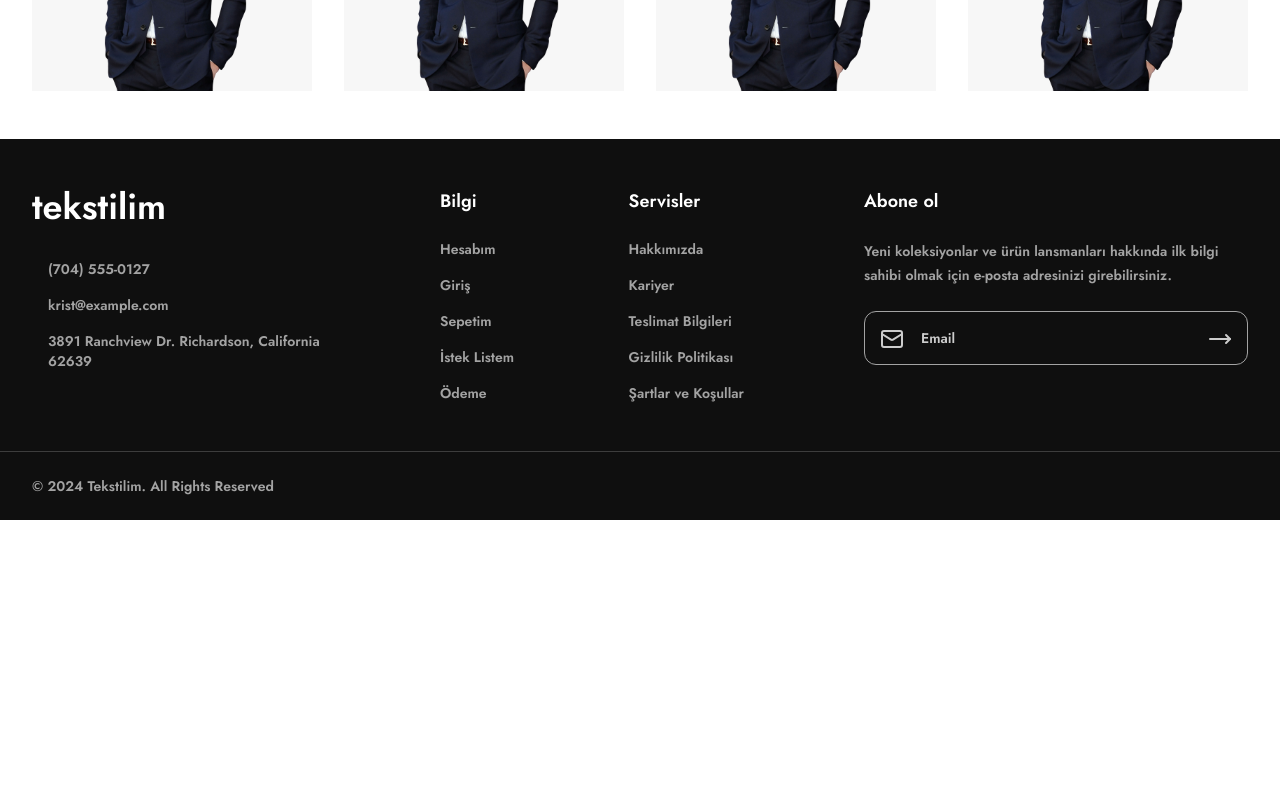
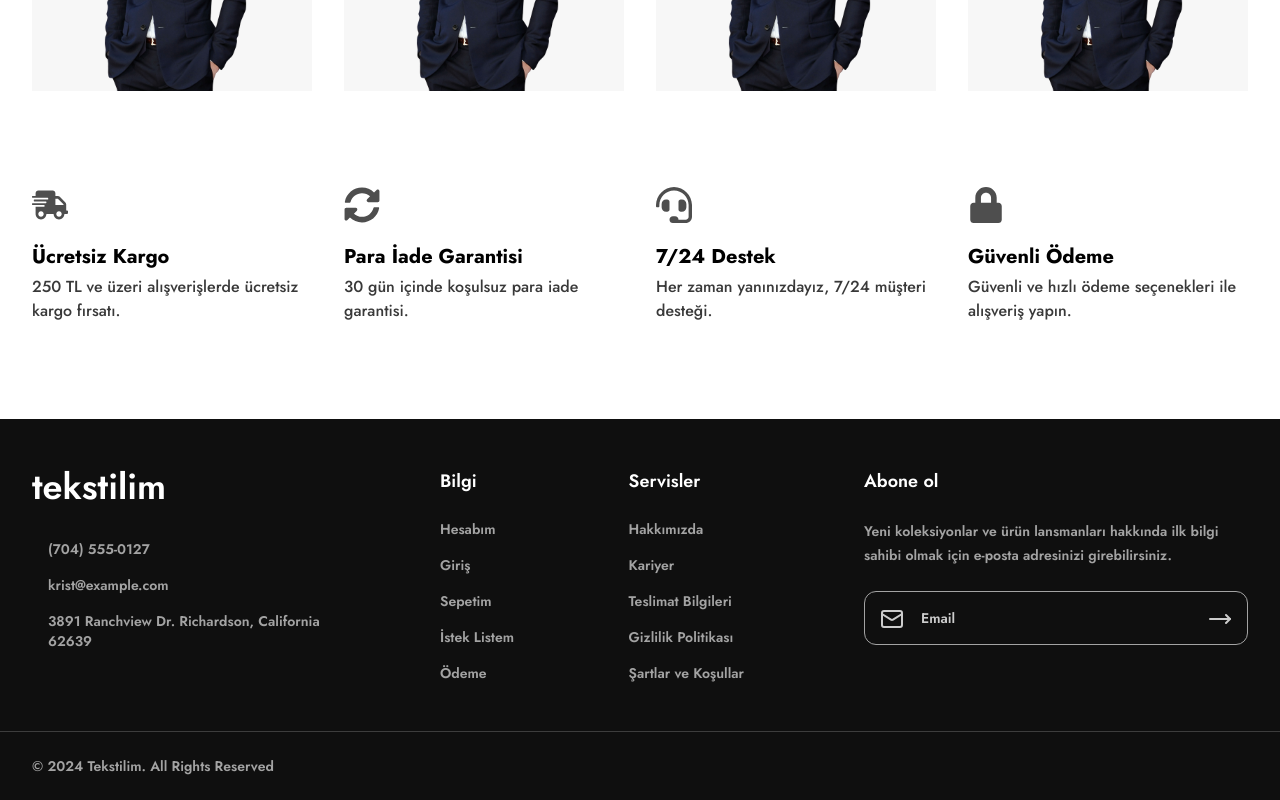
Before and after one commit to yusuf-ad/tekstilim, a Next.js app in the folder frontend/: page / in a window 1280 px wide. Shown: the part 3698-4498 px from the top of the page. Before the commit the page ends 4218 px from the top, so only its background shows below. Built offline with nearby package versions, Linux system fonts and the light colour scheme.

Commit message:
react icons kütüphanesini ekledim ve SiteBenefits sectionı ekledim

```diff
--- a/frontend/app/page.tsx
+++ b/frontend/app/page.tsx
@@ -4,6 +4,7 @@ import DealsOfMonth from "@/components/layout/home/DealsOfMonth";
 import Hero from "@/components/layout/home/Hero";
 import HomeCategories from "@/components/layout/home/HomeCategories";
 import InstagramStories from "@/components/layout/home/InstagramStories";
+import SiteBenefits from "@/components/SiteBenefits";
 
 function Home() {
   return (
@@ -19,6 +20,8 @@ function Home() {
       <CustomerTestimonials />
 
       <InstagramStories />
+
+      <SiteBenefits />
     </>
   );
 }
--- /dev/null
+++ b/frontend/components/SiteBenefits.tsx
@@ -0,0 +1,48 @@
+import { FaHeadset, FaLock, FaShippingFast, FaSyncAlt } from "react-icons/fa";
+
+const benefits = [
+  {
+    icon: <FaShippingFast />,
+    title: "Ücretsiz Kargo",
+    description: "250 TL ve üzeri alışverişlerde ücretsiz kargo fırsatı.",
+  },
+  {
+    icon: <FaSyncAlt />,
+    title: "Para İade Garantisi",
+    description: "30 gün içinde koşulsuz para iade garantisi.",
+  },
+  {
+    icon: <FaHeadset />,
+    title: "7/24 Destek",
+    description: "Her zaman yanınızdayız, 7/24 müşteri desteği.",
+  },
+  {
+    icon: <FaLock />,
+    title: "Güvenli Ödeme",
+    description: "Güvenli ve hızlı ödeme seçenekleri ile alışveriş yapın.",
+  },
+];
+
+function SiteBenefits() {
+  return (
+    <div className="custom-container mb-12 px-8 py-12">
+      <div className="grid grid-cols-2 gap-8 lg:grid-cols-4">
+        {benefits.map((benefit) => (
+          <div key={benefit.title}>
+            <p className="mb-5 text-4xl text-primary-500">{benefit.icon}</p>
+
+            <h4 className="mb-1 text-xl font-bold text-primary-900">
+              {benefit.title}
+            </h4>
+
+            <p className="font-medium text-primary-600">
+              {benefit.description}
+            </p>
+          </div>
+        ))}
+      </div>
+    </div>
+  );
+}
+
+export default SiteBenefits;
--- a/frontend/package.json
+++ b/frontend/package.json
@@ -13,7 +13,8 @@
     "lucide-react": "^0.436.0",
     "next": "14.2.7",
     "react": "^18",
-    "react-dom": "^18"
+    "react-dom": "^18",
+    "react-icons": "^5.3.0"
   },
   "devDependencies": {
     "@types/node": "^20",
```
Also changed, not shown: 1 other file (tests, documents, lock files or other folders).
